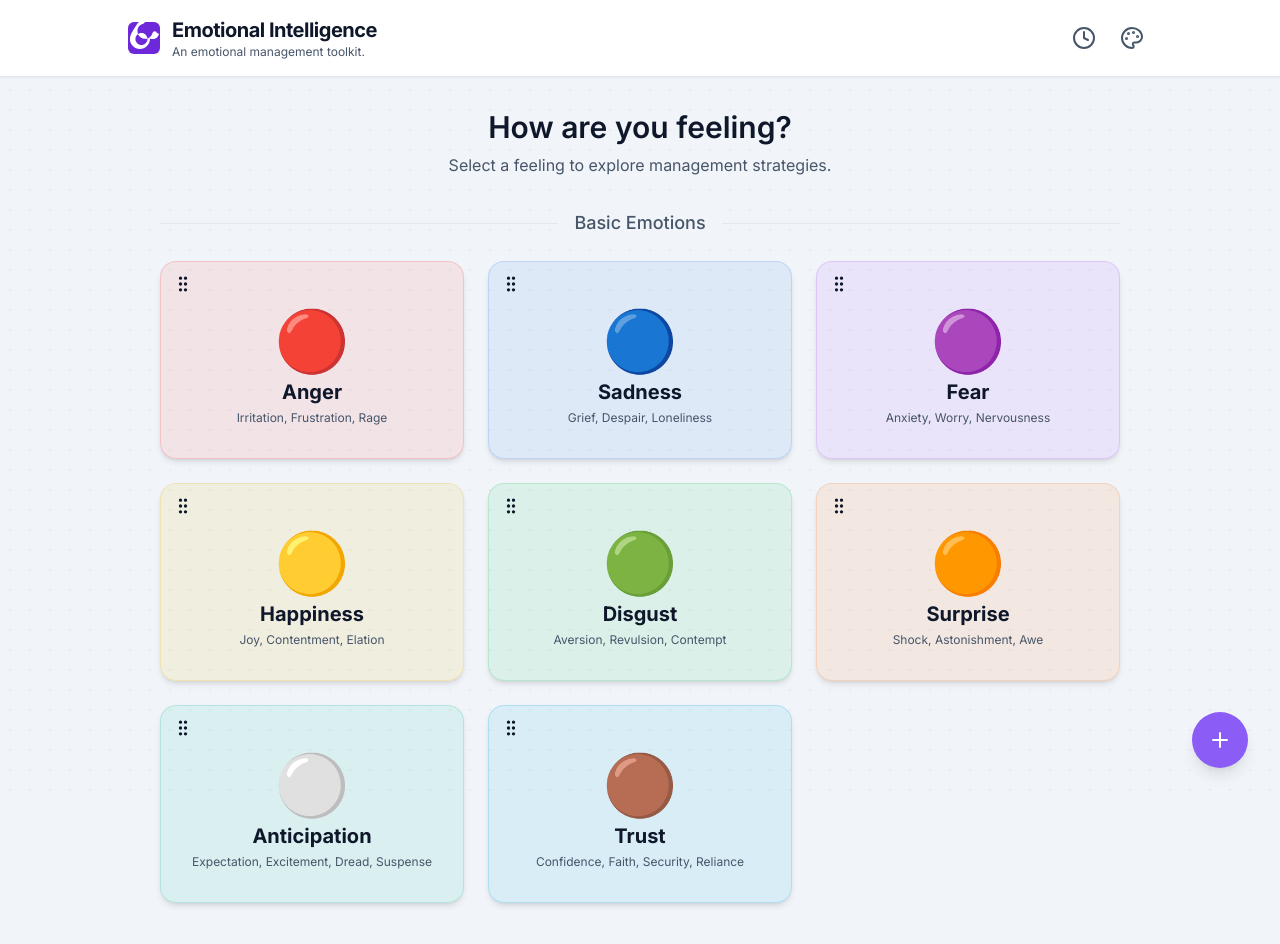
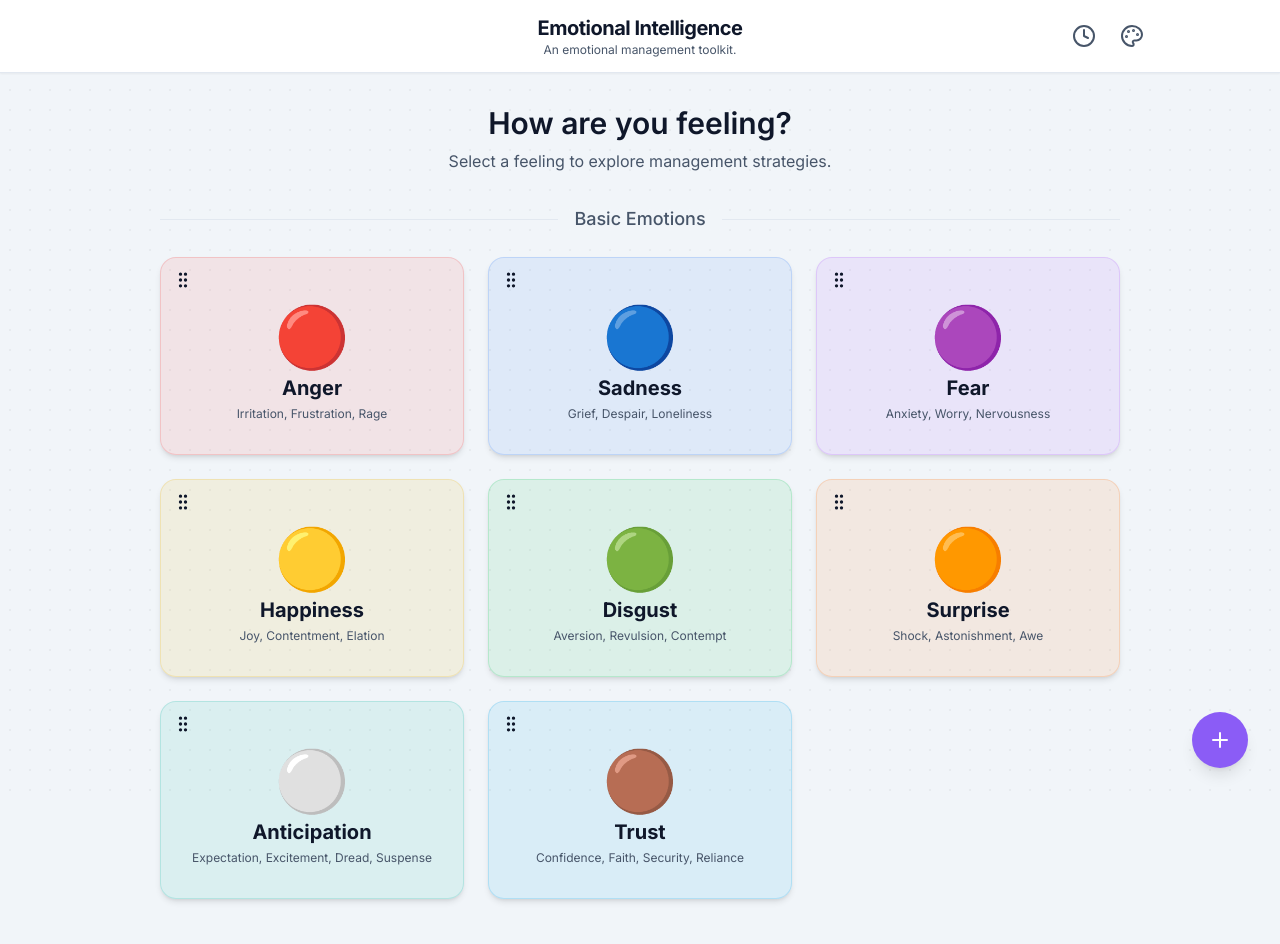
Before and after one commit to vishalsimar/Emotional-Intelligence, a React (Vite) app: page / in a window 1280 px wide. Shown: the top 944 px of the page. Built offline with nearby package versions, Linux system fonts and the light colour scheme.

Commit message:
feat: Center app title and adjust header layout
The application title and description are now centered within the header for better visual balance. The header's layout has been adjusted to accommodate this change, with navigation elements positioned to the right.

```diff
--- a/App.tsx
+++ b/App.tsx
@@ -415,17 +415,14 @@ const App: React.FC = () => {
     <>
       <div className="min-h-screen w-full text-[var(--text-primary)] font-sans flex flex-col">
         <header className="w-full bg-[var(--bg-secondary)] shadow-sm sticky top-0 z-10 p-4 border-b border-[var(--border-primary)]">
-          <div className="max-w-5xl mx-auto flex justify-between items-center">
-            <div className="text-left flex items-center gap-3">
-              <img src="/icon.svg" className="w-8 h-8" alt="App Logo" />
-              <div>
-                <h1 className="text-xl font-bold tracking-tight text-[var(--text-primary)]">
-                  Emotional Intelligence
-                </h1>
-                <p className="text-[var(--text-secondary)] text-xs hidden sm:block">An emotional management toolkit.</p>
-              </div>
+          <div className="max-w-5xl mx-auto flex justify-center items-center relative h-10">
+            <div className="text-center">
+              <h1 className="text-xl font-bold tracking-tight text-[var(--text-primary)]">
+                Emotional Intelligence
+              </h1>
+              <p className="text-[var(--text-secondary)] text-xs hidden sm:block">An emotional management toolkit.</p>
             </div>
-            <div className="flex items-center space-x-2">
+            <div className="absolute right-0 flex items-center space-x-2">
               <button
                 onClick={() => setView('history')}
                 className="flex-shrink-0 p-2 rounded-full text-[var(--text-secondary)] hover:bg-[var(--bg-hover)] focus:outline-none focus:ring-2 focus:ring-offset-2 focus:ring-offset-[var(--bg-secondary)] focus:ring-[var(--accent-ring)] transition-colors"
```
